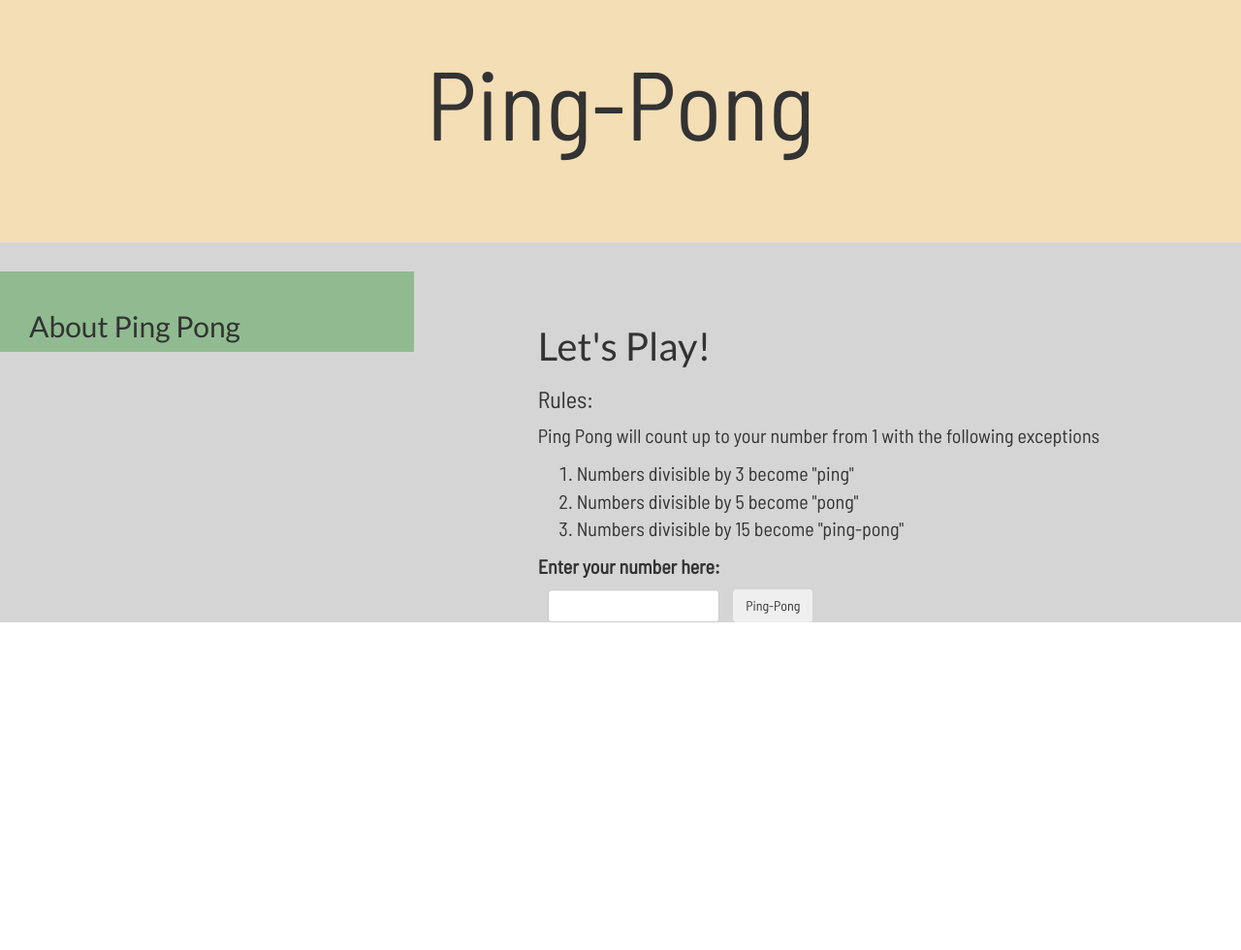
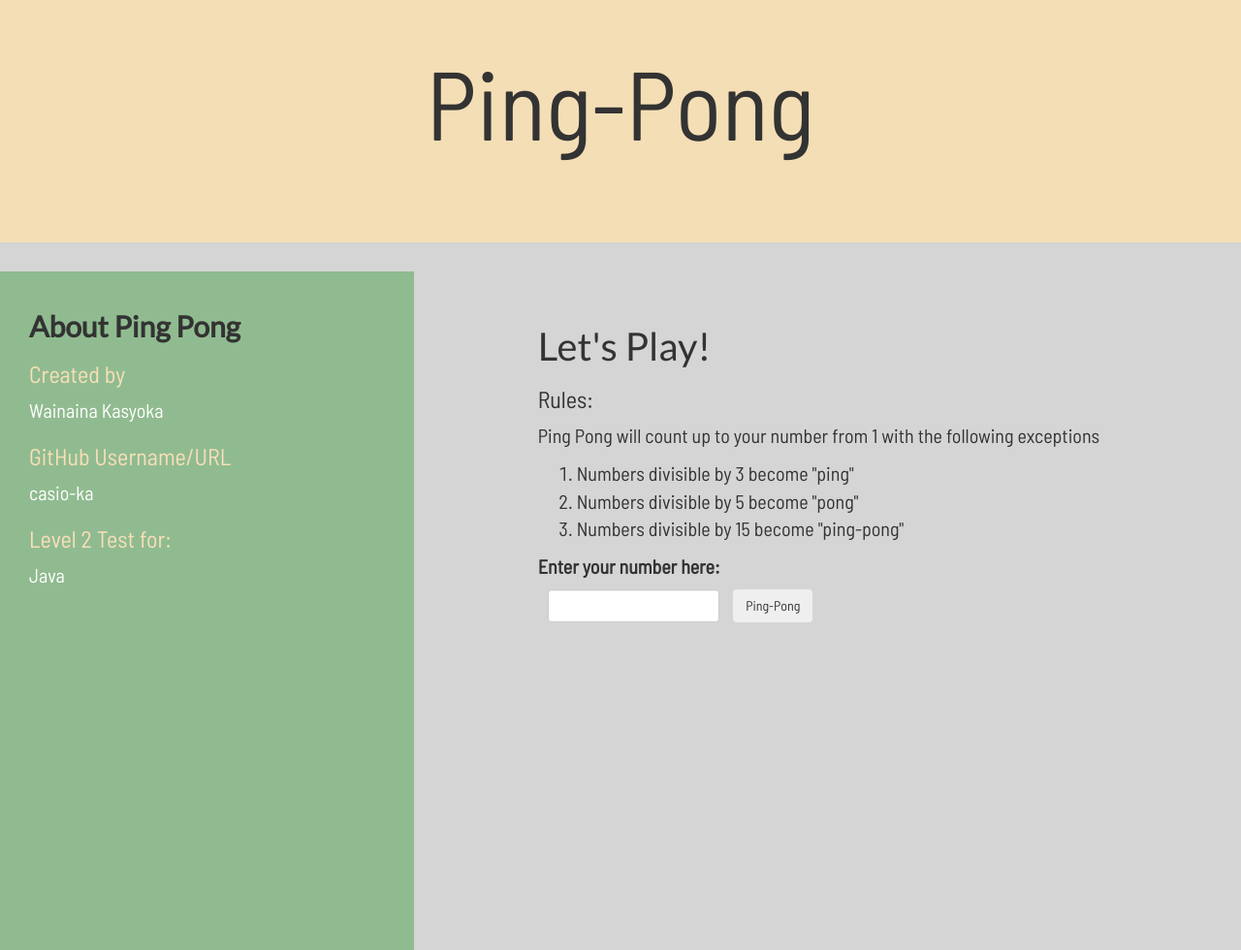
Before and after one commit to casio-ka/ping-pong, a plain HTML site: page index.html in a window 1280 px wide. Shown: the whole page at 97% size. Before the commit the page ends 800 px from the top, so only its background shows below. Drawn offline with nearby package versions, Linux system fonts and the light colour scheme; a script that the page names is missing.

Commit message:
add github link

```diff
--- a/css/style.css
+++ b/css/style.css
@@ -20,13 +20,28 @@
   padding-top: 20px;
   padding-left: 30px;
   background-color: #90bb90;
-  height: ;
+  height: 700px;
   font-family: 'Barlow Semi Condensed', sans-serif;
 }
 .about h2 {
   font-family: 'Lato', serif;
+  font-weight: bold;
 }
-
+.about h3 {
+  color: #f8dfb7;
+}
+.about p {
+  color: #fff;
+  font-size: 20px;
+}
+.about a {
+  color: #fff;
+  font-size: 20px;
+  text-decoration: none;
+}
+.about a:hover {
+  color: #4481b4;
+}
 .play{
   margin-top: 35px;
   padding-top: 30px;
--- a/index.html
+++ b/index.html
@@ -24,6 +24,12 @@
         <div class="row">
           <div class="col-md-4 about">
            <h2>About Ping Pong</h2>
+           <h3 class="me">Created by</h3>
+           <p>Wainaina Kasyoka</p>
+           <h3>GitHub Username/URL</h3>
+           <a href="#https://github.com/casio-ka">casio-ka</a>
+           <h3>Level 2 Test for:</h3>
+           <p>Java</p>
           </div>
           <div class="col-md-8 play">
            <h2 >Let's Play!</h2>
```
